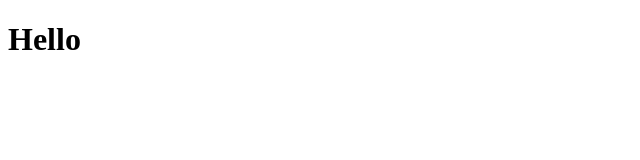
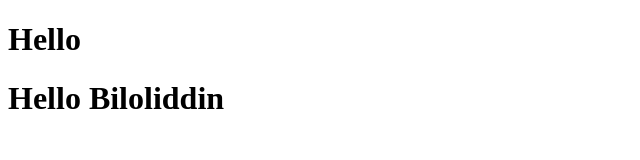
Before and after one commit to Biloliy77111/examplea, a plain HTML site: page index.html in a window 1280 px wide. Shown: the whole page, without its empty margins (0-640 px from the left). Drawn offline with Linux system fonts and the light colour scheme.

Commit message:
Algoritm

```diff
--- a/index.html
+++ b/index.html
@@ -7,5 +7,6 @@
 </head>
 <body>
     <h1>Hello</h1>
+    <h1>Hello Biloliddin</h1>
 </body>
 </html>
```
